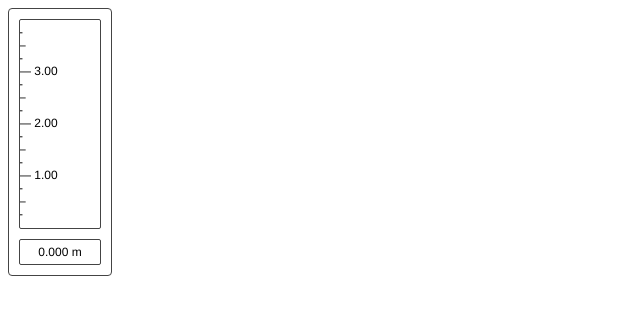
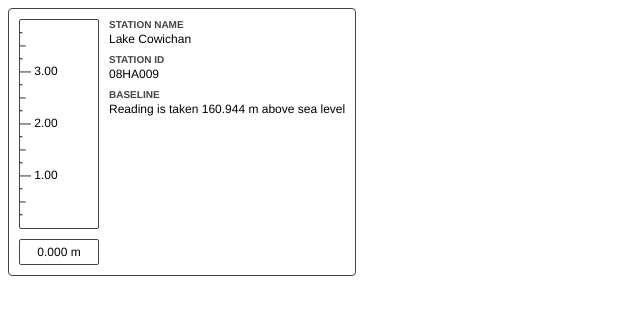
Before and after one commit to zmcadie/hydrometric-component, a plain HTML site: page index.html in a window 1280 px wide. Shown: the whole page, without its empty margins (0-640 px from the left). Drawn offline with Linux system fonts and the light colour scheme; no server answers.

Commit message:
Add basic station info provided by user to widget

```diff
--- a/index.html
+++ b/index.html
@@ -4,10 +4,11 @@
   </head>
   <body>
     <div
-      style="height: 250px; width: 75px;"
       id="container"
       data-stationid="08HA009"
+      data-stationname="Lake Cowichan"
       data-timezone="pst"
+      data-sealevel="160.944"
       data-gaugemax="4"
       data-gaugescale="4"
       data-gaugeheight="208"
--- a/index.js
+++ b/index.js
@@ -2,16 +2,19 @@ const container = document.getElementById("container");
 container.style.fontFamily = "helvetica";
 container.style.fontSize = "12px";
 
-const { stationid, timezone, gaugemax, gaugescale, gaugeheight } = container.dataset;
+const { stationid, stationname, timezone, sealevel, gaugemax, gaugescale, gaugeheight } = container.dataset;
 
 const content = document.createDocumentFragment();
 
 const widget = document.createElement("div");
-widget.style.cssText = "background: white; border: 1px solid #444; border-radius: 4px; padding: 10px 12px 10px 10px; width: 80px;"
+widget.style.cssText = "background: white; border: 1px solid #444; border-radius: 4px; padding: 10px; width: auto; display: inline-flex;"
 
 const gauge = document.createElement("div");
-gauge.style.cssText = "background: white; border: 1px solid #444; border-radius: 2px; overflow: hidden; position: relative; width: 100%; margin: 0 auto; position: relative;";
-gauge.style.height = gaugeheight;
+gauge.style.cssText = "width: 80px;";
+
+const meter = document.createElement("div");
+meter.style.cssText = "background: white; border: 1px solid #444; border-radius: 2px; overflow: hidden; position: relative; width: calc(100% - 2px); margin: 0 auto; position: relative;";
+meter.style.height = gaugeheight;
 
 const markerNum = gaugemax * gaugescale;
 const markerSpacing = gaugeheight / markerNum;
@@ -36,12 +39,37 @@ level.style.cssText = "background: #2af8; bottom: 0; height: 0; left: 0; positio
 
 const readout = document.createElement("div");
 readout.innerText = "0.000 m";
-readout.style.cssText = "background: white; border: 1px solid #444; border-radius: 2px; margin-top: 10px; padding: 5px 0; text-align: center; width: 100%";
+readout.style.cssText = "background: white; border: 1px solid #444; border-radius: 2px; margin-top: 10px; padding: 5px 0; text-align: center; width: calc(100% - 2px);";
 
-gauge.appendChild(level);
-gauge.appendChild(markers);
+const stationInfo = document.createElement("div");
+stationInfo.style.cssText = "margin-left: 10px;";
+
+function createInfoItem(label, text) {
+  const infoItem = document.createElement("div");
+  infoItem.style.cssText = "margin-bottom: 8px;";
+  const labelEl = document.createElement("div");
+  labelEl.style.cssText = "font-weight: bold; font-size: 10px; color: #444; margin-bottom: 2px;";
+  labelEl.innerText = label;
+  const textEl = document.createElement("div");
+  textEl.innerText = text;
+  infoItem.appendChild(labelEl);
+  infoItem.appendChild(textEl);
+  return infoItem;
+}
+
+const infoName = createInfoItem("STATION NAME", stationname);
+const infoId = createInfoItem("STATION ID", stationid);
+const infoBaseline = createInfoItem("BASELINE", `Reading is taken ${sealevel} m above sea level`);
+
+gauge.appendChild(meter);
+meter.appendChild(level);
+meter.appendChild(markers);
+gauge.appendChild(readout);
+stationInfo.appendChild(infoName);
+stationInfo.appendChild(infoId);
+stationInfo.appendChild(infoBaseline);
 widget.appendChild(gauge);
-widget.appendChild(readout);
+widget.appendChild(stationInfo);
 content.appendChild(widget);
 container.appendChild(content);
 
```
